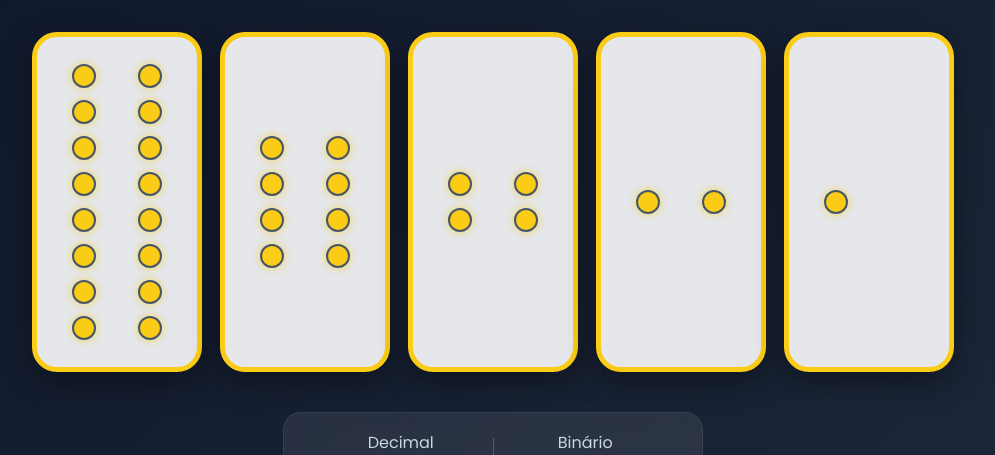
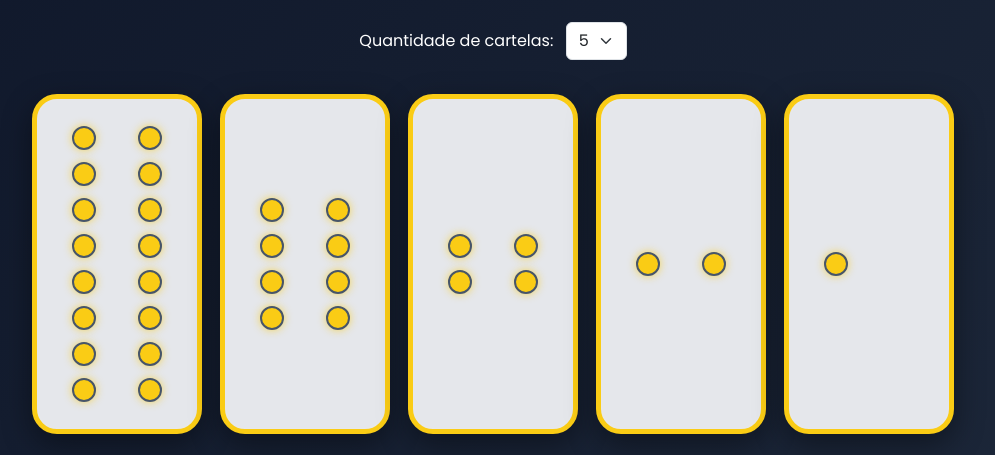
Before and after one commit to gilles2014/bin, a plain HTML site: page index.html in a window 1280 px wide. Shown: the part 120-575 px from the top of the page, without its empty margins (147-1142 px from the left). Drawn offline with nearby package versions, Linux system fonts and the light colour scheme.

Commit message:
Add quantity selection for cartelas in index.html

```diff
--- a/index.html
+++ b/index.html
@@ -234,6 +234,18 @@
       Clique nas cartelas para virar e descobrir os números binários
     </p>
 
+    <div class="text-center mb-4">
+      <label for="qtdCartelas" class="me-2">Quantidade de cartelas:</label>
+
+      <select id="qtdCartelas" class="form-select d-inline-block w-auto">
+        <option value="1">1</option>
+        <option value="2">2</option>
+        <option value="3">3</option>
+        <option value="4">4</option>
+        <option value="5" selected>5</option>
+      </select>
+    </div>
+
     <div class="cards-container" id="cardsContainer"></div>
 
     <!-- RESULTADOS -->
```
